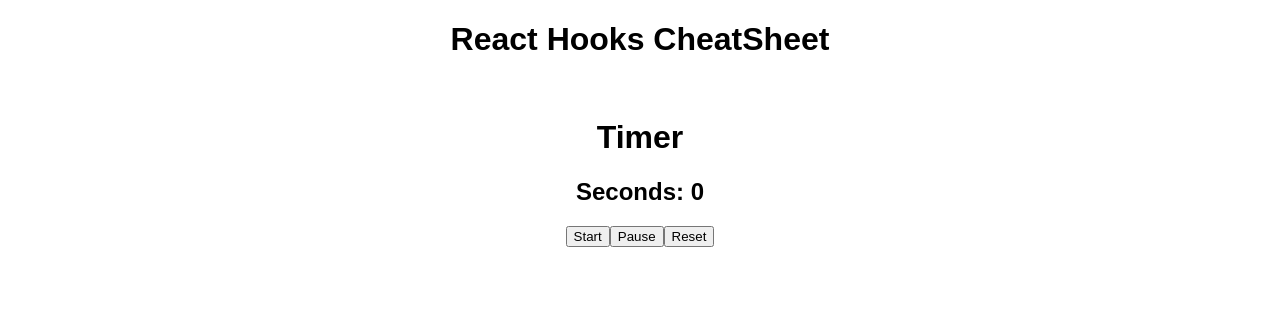
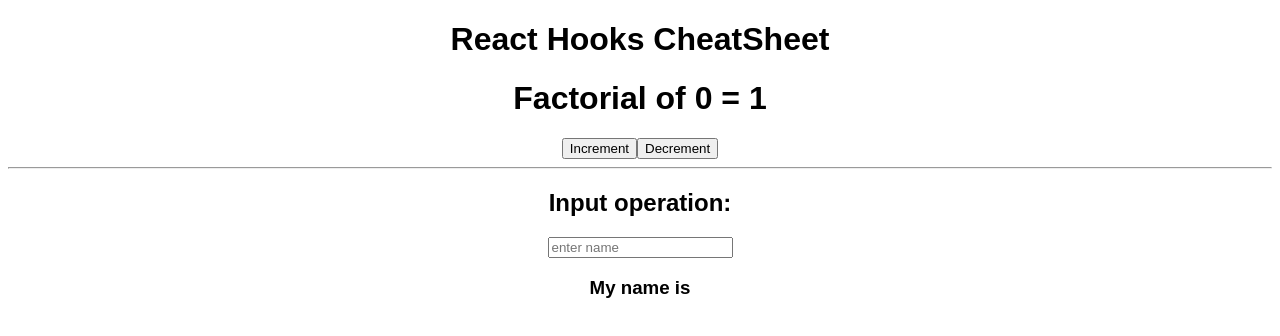
Before and after one commit to syedmustassim/React-Hooks-CheatSheet, a React (Create React App) app: page / in a window 1280 px wide. Shown: the top 336 px of the page. Built offline with nearby package versions, Linux system fonts and the light colour scheme.

Commit message:
feat: added counter

```diff
--- a/src/App.js
+++ b/src/App.js
@@ -1,4 +1,5 @@
 import "./styles.css";
+import UseMemoOne from "./useMemo/UseMemoOne";
 import RandomNumberGenerator from "./useRef/RandomNumberCounter";
 import RenderCount from "./useRef/RenderCounter";
 import Timer from "./useRef/Timer";
@@ -11,7 +12,8 @@
       {/* <UseRefHook />
       <RandomNumberGenerator />
       <RenderCount/> */}
-      <Timer/>
+      {/* <Timer/> */}
+      <UseMemoOne/>
     </div>
   );
 }
--- a/src/useMemo/UseMemoOne.js
+++ b/src/useMemo/UseMemoOne.js
@@ -1,8 +1,54 @@
-export const UseMemoOne = () => {
+// We take two functionalities here.
+// A counter and an input box that sets a name
+
+// The aim here is to memoize one functionality.
+// If I make the factorial function heavy, which lead to longer load
+// every time we change the count, it will take some time to render
+// and this will also actually effect the input operation too.
+// For the input operation to not get slowed down by this, we will have
+// to apply useMemo in the result.
+
+import {useState, useMemo} from "react"
+
+const UseMemoOne = () => {
+    const [count, setCount] = useState(0)
+    // With useMemo
+    // Input operation speed remains unchanged.
+
+    const result = useMemo(() => {
+        return factorial(count)
+    }, [count])
+
+    //Without useMemo
+    //Will lead to the input operation being slow.
+    // const result = factorial(count)
+
+    const [name, setName] = useState("")
     return(
         <div>
+        <h1> Factorial of {count} = {result}</h1>
+        <button onClick={() => setCount(prev => prev + 1)}>Increment</button>
+        <button onClick={() => setCount(prev => prev - 1)}>Decrement</button>
+        <hr/>
+        <h2> Input operation: </h2>
+        <input type="text" placeholder="enter name" value={name} onChange={e => setName(e.target.value)} />
+        <h3> My name is {name} </h3>
 
-        <h1> Hello </h1>
         </div>
     )
 }
+
+function factorial(n){
+    let i = 0;
+    while(i < 140000000) i++
+    // above steps taken to increase load
+    if(n < 0){
+        return -1
+    }
+    if(n === 0){
+        return 1
+    }
+    return n * factorial(n-1)
+}
+
+export default UseMemoOne;
```
